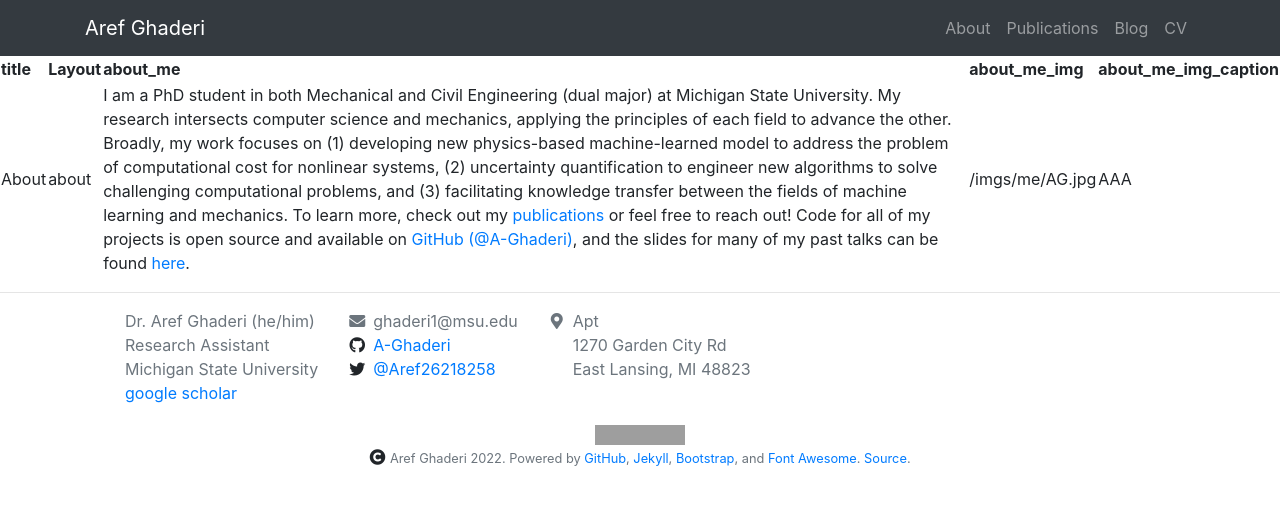
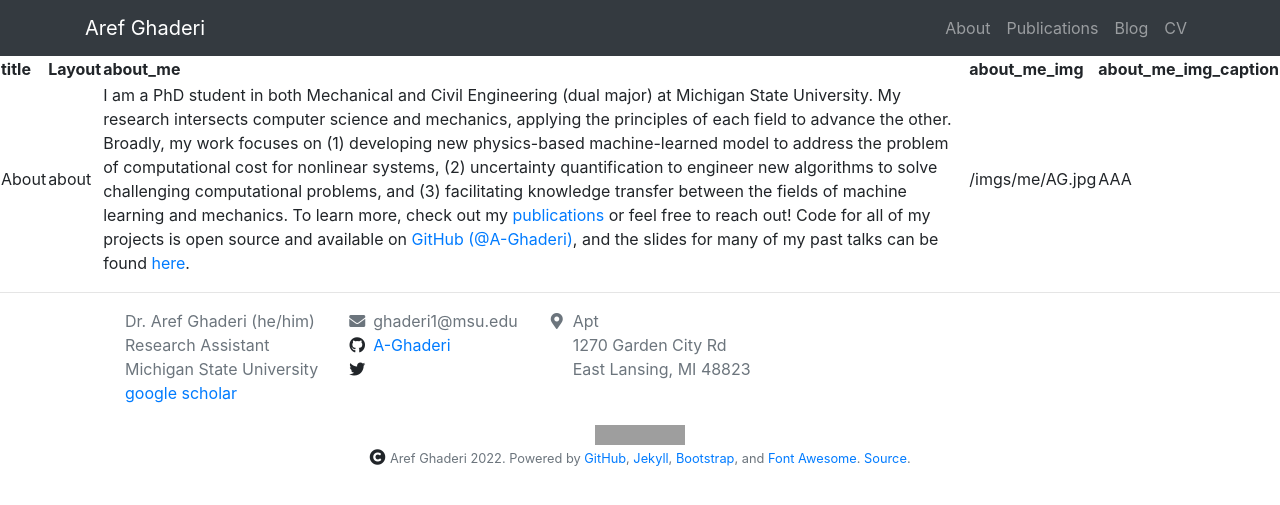
Before and after one commit to A-Ghaderi/Webpage, a Jekyll site: the page built from index.md, in a window 1280 px wide. Shown: the top 505 px of the page. Built offline with Jekyll 4.4.1, drawn with Linux system fonts in a browser that asks for light colours; nearby versions of some CDN libraries; our own code applies the rules of GitHub Pages for plain Markdown files; grey boxes are pictures that could not be loaded.

Commit message:
Update contact.yml

```diff
--- a/_data/contact.yml
+++ b/_data/contact.yml
@@ -1,8 +1,5 @@
 # This data file contains contact information.
 
-twitter:
-  link: https://twitter.com/Aref26218258
-  username: "@Aref26218258"
 
 github:
   link: https://github.com/A-Ghaderi
```
